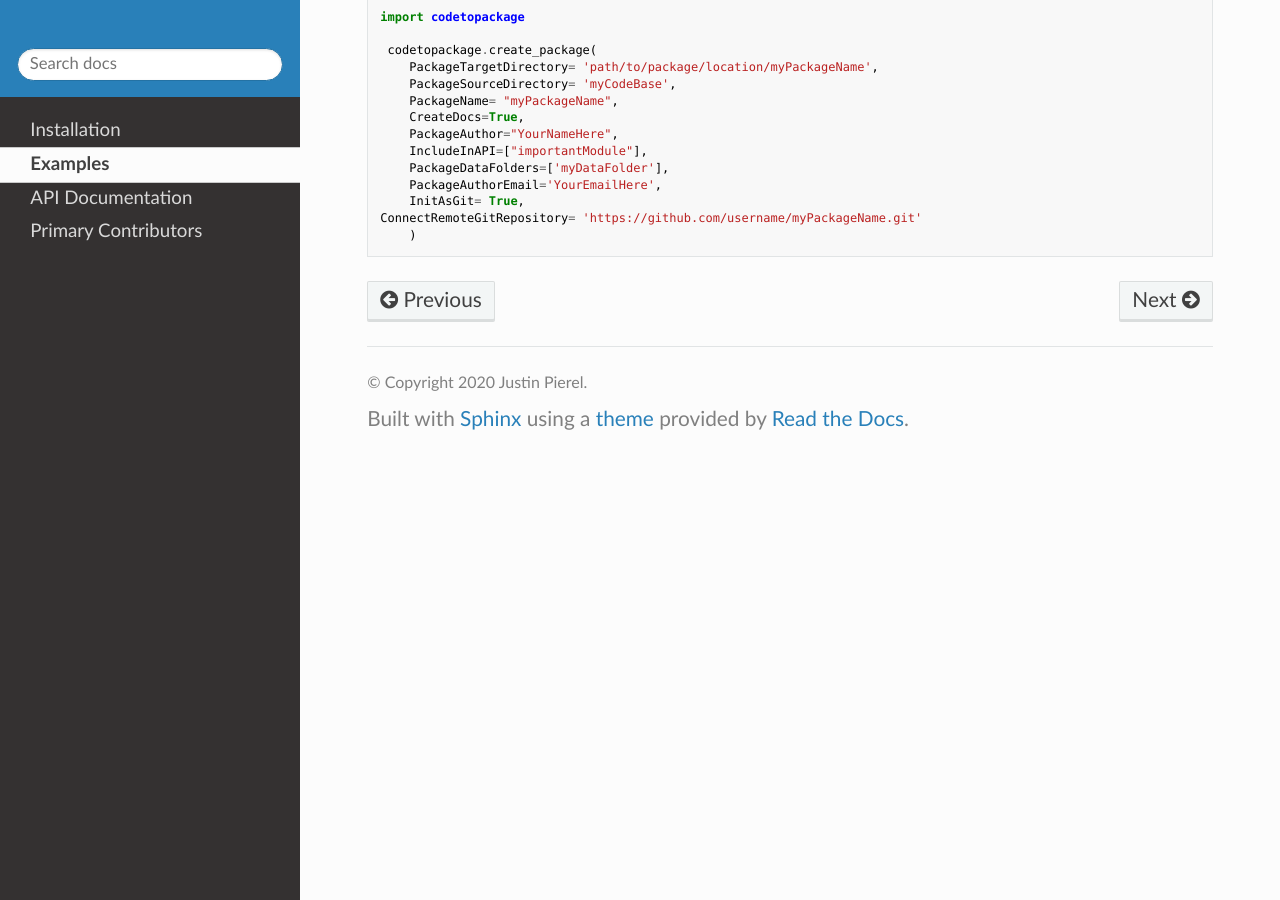
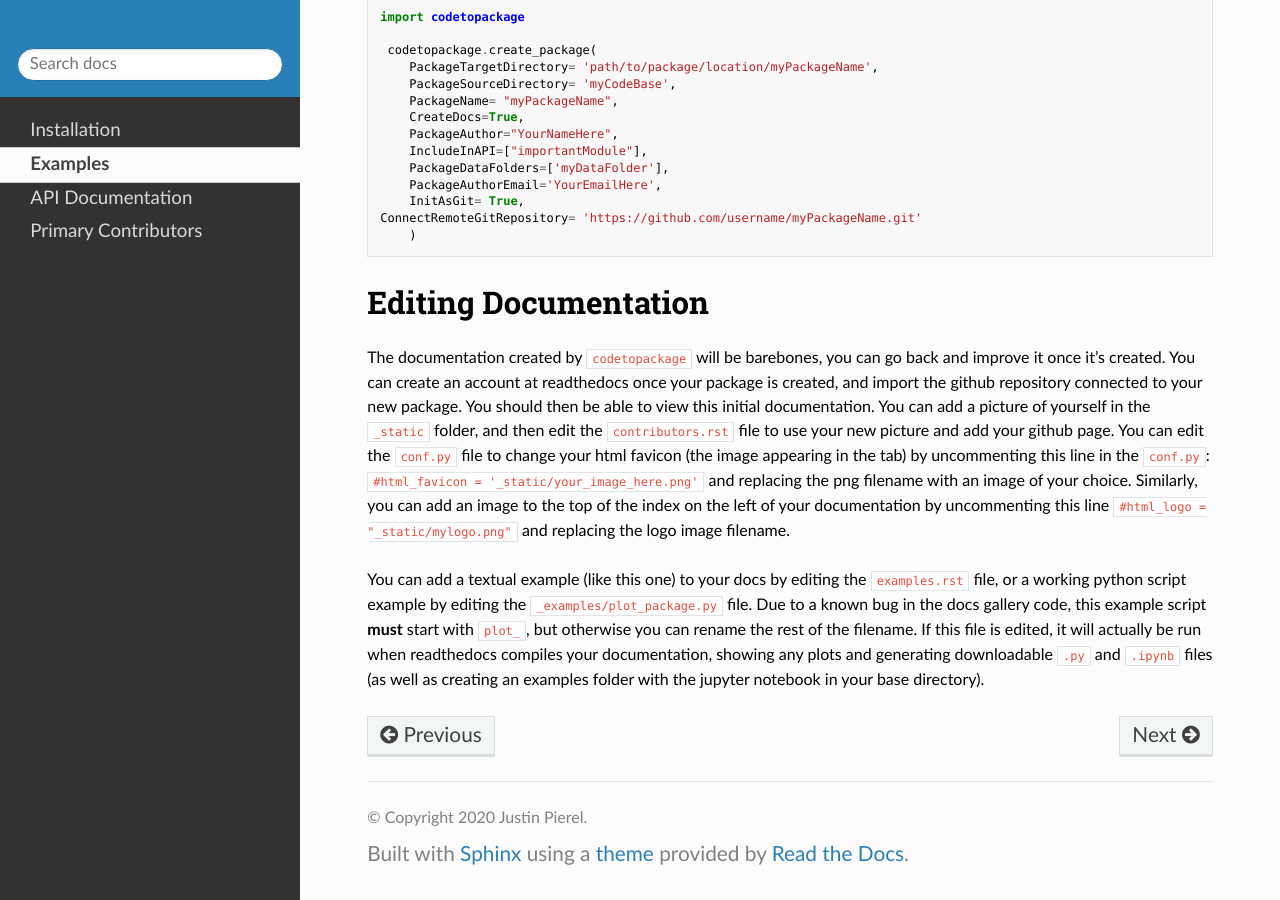
Before and after one commit to jpierel14/codeToPackage, a Sphinx documentation site: the page built from Docs/source/examples.rst, in a window 1280 px wide and 900 px high, scrolled down 1029 px. Built offline with Sphinx 7.4.7 and the Read the Docs theme 2.0.0, drawn with Linux system fonts in a browser that asks for light colours.

Commit message:
small docs update

```diff
--- a/Docs/source/_examples/plot_package.py
+++ b/Docs/source/_examples/plot_package.py
@@ -7,8 +7,16 @@ Basic usage of the codetopackage package.
 """
 
 ###############################################################
-# Explain here what this example does
+# This is just an example of what you can do with the
+# documentation generated automatically by codetopacakge.
 
 import codetopackage
+import matplotlib.pyplot as plt
+import numpy as np
 
 print('Hello World!')
+x=np.linspace(0,2*np.pi,1000)
+y=np.sin(x)
+plt.plot(x,y)
+plt.xlabel('x',fontsize=16)
+plt.ylabel('y',fontsize=16)
--- a/Docs/source/examples.rst
+++ b/Docs/source/examples.rst
@@ -64,3 +64,24 @@ run this stage with the online repository brand new and empty (no readme, no .gi
 	    InitAsGit= True,
     	ConnectRemoteGitRepository= 'https://github.com/username/myPackageName.git'
 	    )
+
+Editing Documentation
+=====================
+
+The documentation created by ``codetopackage`` will be barebones, you can go back
+and improve it once it's created. You can create an account at readthedocs once your
+package is created, and import the github repository connected to your new package.
+You should then be able to view this initial documentation. You can add a picture of
+yourself in the ``_static`` folder, and then edit the ``contributors.rst`` file to use
+your new picture and add your github page. You can edit the ``conf.py`` file to change your
+html favicon (the image appearing in the tab) by uncommenting this line in the ``conf.py``:
+``#html_favicon = '_static/your_image_here.png'`` and replacing the png filename with an image of your choice.
+Similarly, you can add an image to the top of the index on the left of your documentation by
+uncommenting this line ``#html_logo = "_static/mylogo.png"`` and replacing the logo image filename.
+
+You can add a textual example (like this one) to your docs by editing the ``examples.rst`` file, or a working
+python script example by editing the ``_examples/plot_package.py`` file. Due to a known bug in the docs gallery
+code, this example script **must** start with ``plot_``, but otherwise you can rename the rest of the filename. If
+this file is edited, it will actually be run when readthedocs compiles your documentation, showing any plots
+and generating downloadable ``.py`` and ``.ipynb`` files (as well as creating an examples folder with the jupyter notebook
+in your base directory).
--- a/Docs/source/index.rst
+++ b/Docs/source/index.rst
@@ -5,7 +5,11 @@
 
 Welcome to codetopackage
 ========================
-
+This package was created to make it simpler to make your own installable
+Python package. It accepts a folder containing working standalone code and
+turns it into an installable package with a barebones documentation. This
+should also work if you have multiple python files that import each other,
+and folders of data that are accessed by the code.
 
 .. toctree::
    :maxdepth: 1
```
